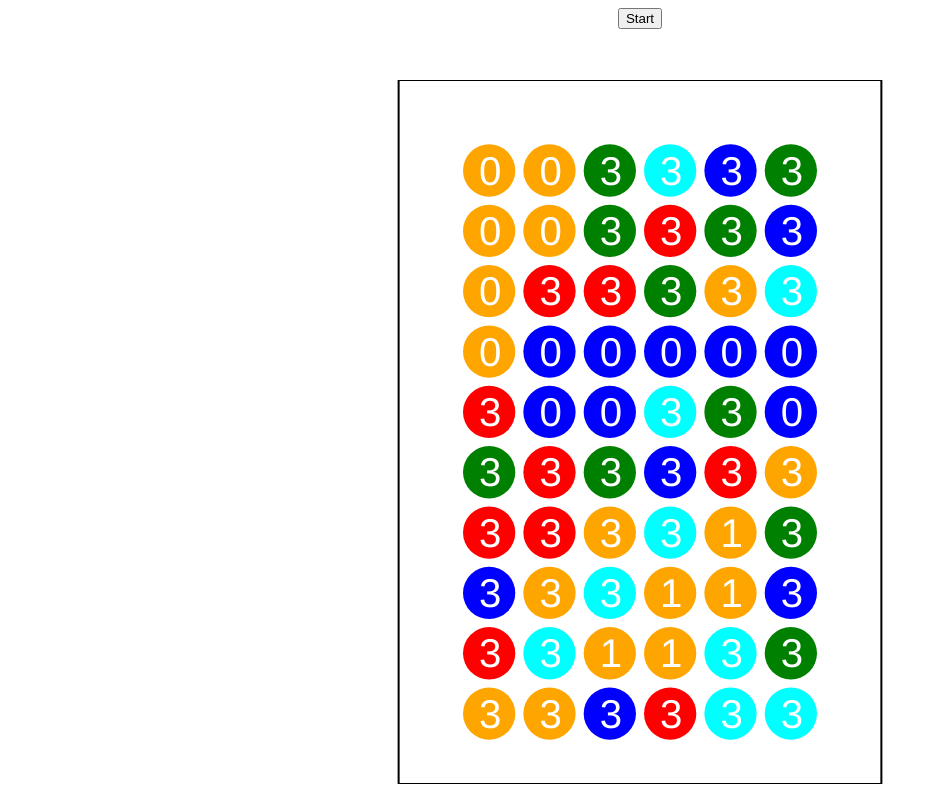
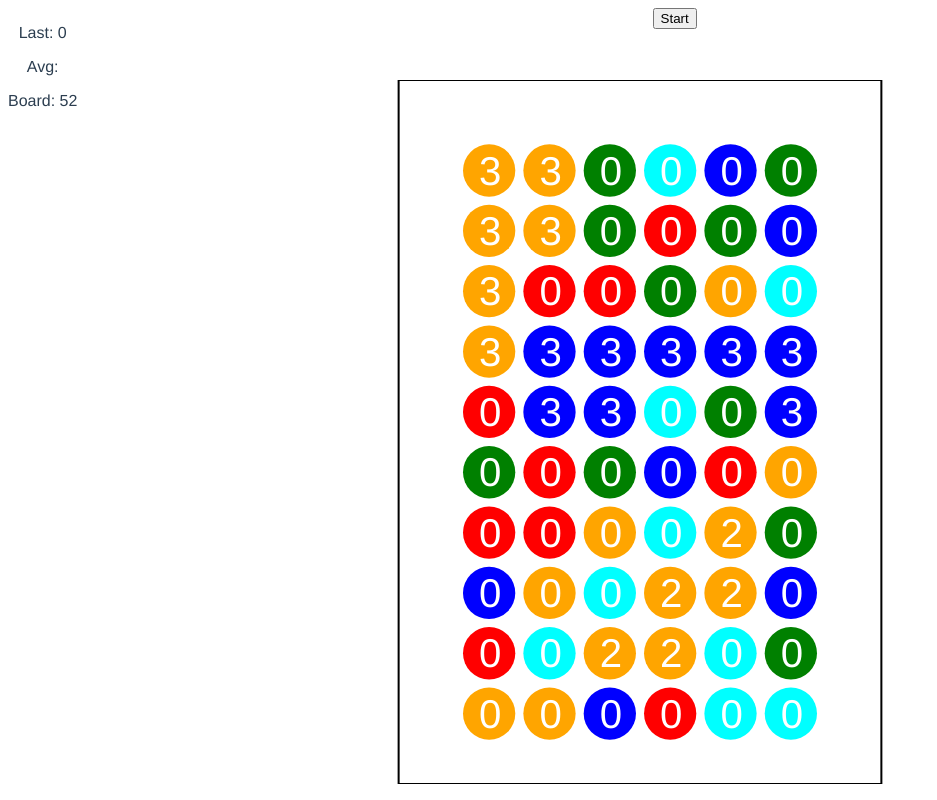
Before and after one commit to PumpkinPirate/puzzles, a Vue app: page /cooling in a window 1280 px wide. Both pictures are taken after a click on the button "Start". Shown: the whole page, without its empty margins (0-937 px from the left). Built offline with nearby package versions, Linux system fonts and the light colour scheme.

Commit message:
Scoring and arbitrary rotation

```diff
--- a/src/components/cooling/Board.vue
+++ b/src/components/cooling/Board.vue
@@ -1,22 +1,27 @@
 <template>
     <button @click.stop="start">Start</button>
+    <div class="score-box">
+        <p>Last: {{ game.lastScore }}</p>
+        <p>Avg: {{ game.averageScore }}</p>
+        <p>Board: {{ game.boardScore() }}</p>
+      </div>
     <div class="wrapper">
       <svg class="puzzle-board cooling-board"
           ref="svg"
           viewBox="0 0 24 35"
           preserveAspectRatio="xMidYMid meet"
-          :cursor="game.active_piece?'none':'auto'"
-          @contextmenu.prevent=""
           @mouseleave="cancelChain()">
 
           <rect x="0" y="0" width="24" height="35" fill="none" stroke="black" stroke-width="0.1" />
 
-
-          <g v-for="{i, j, piece} of pieces()" :key="piece.id" class="piece-container" :data-id="piece.id"
-              :style="`transform: translate(${4.5 + 3*j}px, ${4.5 + 3*i}px)`">
-            <Piece :piece="piece" :active="findInChain(i, j) >= 0" :first="findInChain(i, j) == 0"
-                    @click="startChain(i,j)"
-                    @mouseenter="continueChain(i,j)" />
+          <g v-for="{i, j, piece} of pieces()" :key="piece.id" class="piece-container">
+            <Cell :active="findInChain(i, j) >= 0" :first="findInChain(i, j) == 0"
+                :style="cellTransformStyle(i, j)"
+                @click="clickPiece(i, j)"
+                @mouseenter="mouseoverPiece(i, j)" />
+            <Piece :piece="piece"
+                   style="transition: transform 0.5s;"
+                   :style="cellTransformStyle(i, j)"/>
           </g>
 
       </svg>
@@ -28,11 +33,12 @@ import { reactive, ref } from 'vue'
 import _ from 'lodash'
 import {CoolingGame} from '/src/cooling/game.js'
 import Piece from './Piece.vue'
+import Cell from './Cell.vue'
 import { routerViewLocationKey } from 'vue-router';
 
 let game = reactive(new CoolingGame())
-let dragging = ref(false)
 let chain = ref([])
+let rotation =ref(null)
 
 function start() {
   game.start()
@@ -40,49 +46,84 @@ function start() {
 
 function pieces() {
   let pieces = []
-  game.board.forEach((row, i) => row.forEach((piece, j) => {
-    pieces.push({i,j, piece})}
-  ))
+  if (!game.board.length) {
+    return pieces
+  }
+  for (const i of _.range(game.height)) {
+    for (const j of _.range(game.width)) {
+      pieces.push({i,j, piece: game.pieceAt([i,j], chain.value, rotation.value)})
+    }
+  }
   return _.sortBy(pieces, ({piece}) => piece.id)
-}
-
-function startChain(i,j) {
-  if (dragging.value) {
-    cancelChain()
-  }
-  else {
-    dragging.value = true
-    chain.value = [[i,j]]
-  }
 }
 
 function findInChain(i, j) {
   return chain.value.findIndex(([ci,cj]) => ci == i && cj == j)
 }
 
+function cellTransformStyle(i, j) {
+  return `transform: translate(${4.5 + 3*j}px, ${4.5 + 3*i}px)`
+}
+
+function clickPiece(i, j) {
+  let chainIndex = findInChain(i, j)
+  if (rotation.value && chainIndex >= 0) {
+    doRotation()
+  }
+  else if (chain.value.length) {
+    cancelChain()
+  }
+  else {
+    startChain(i,j)
+  }
+}
+
+function mouseoverPiece(i, j) {
+  if (rotation.value !== null) {
+    setRotation(i, j)
+  }
+  else if (findInChain(i, j) == 0 && chain.value.length > 2) {
+    finishChain()
+  }
+  else if (chain.value.length) {
+    continueChain(i, j)
+  }
+}
+
+function startChain(i,j) {
+  chain.value = [[i,j]]
+}
+
 function continueChain(i, j) {
-  if (dragging.value) {
-    var location = findInChain(i, j)
-    if (location == 0) {
-      finishChain()
-    }
-    else if (location > 0) {
-      chain.value.splice(location+1)
+    var chainIndex = findInChain(i, j)
+    if (chainIndex >= 0) {
+      chain.value.splice(chainIndex+1)
     }
     else {
       chain.value.push([i,j])
     }
-  }
 }
 
 function finishChain() {
-  game.rotateChain(chain.value)
+  rotation.value = 0
+}
+
+function setRotation(i, j) {
+  var chainIndex = findInChain(i, j)
+  if (chainIndex >= 0) {
+    rotation.value = chainIndex
+  }
+
+}
+
+function doRotation() {
+  game.rotateChain(chain.value, rotation.value)
   cancelChain()
 }
 
 function cancelChain() {
-  dragging.value = false
   chain.value = []
+  rotation.value = null
 }
 </script>
 
@@ -95,13 +136,11 @@ function cancelChain() {
     right: 1em;
     bottom: 1em;
 }
-
+.score-box{
+    float: left;
+}
 .puzzle-board {
     width: 100%;
     height: 100%;
 }
-
-.piece-container{
-  transition: transform 0.5s;
-}
 </style>
--- /dev/null
+++ b/src/components/cooling/Cell.vue
@@ -0,0 +1,27 @@
+<template>
+    <g pointer-events="all">
+        <rect x="-1.4" y="-1.4" width="2.8" height="2.8" :stroke="stroke()" stroke-width="0.2" fill="none" />
+    </g>
+</template>
+
+<script setup>
+const props = defineProps({
+    active: Boolean,
+    first: Boolean,
+})
+
+function stroke() {
+    if (props.first) {
+        return "black"
+    }
+    else if (props.active) {
+        return "silver"
+    }
+    else {
+        return "none"
+    }
+}
+</script>
+
+<style scoped>
+</style>
--- a/src/components/cooling/Piece.vue
+++ b/src/components/cooling/Piece.vue
@@ -1,16 +1,13 @@
 <template>
-    <g pointer-events="all">
+    <g pointer-events="none">
         <circle cx="0" cy="0" r="1.3" :fill="fill()" />
-        <rect x="-1.4" y="-1.4" width="2.8" height="2.8" :stroke="stroke()" stroke-width="0.2" fill="none" />
-        <text x="-0.5" y="0.7" fill="white">{{piece.heat}}</text>
+        <text x="-0.5" y="0.7" fill="white">{{piece.score()}}</text>
     </g>
 </template>
 
 <script setup>
 const props = defineProps({
     piece: Object,
-    active: Boolean,
-    first: Boolean,
 })
 
 function fill() {
@@ -22,18 +19,6 @@ function fill() {
         'E': 'cyan',
     }[props.piece.kind]
 }
-
-function stroke() {
-    if (props.first) {
-        return "black"
-    }
-    else if (props.active) {
-        return "silver"
-    }
-    else {
-        return "none"
-    }
-}
 </script>
 
 <style scoped>
--- a/src/components/pentomino/Piece.vue
+++ b/src/components/pentomino/Piece.vue
@@ -3,7 +3,6 @@
         <Shape :shape="piece.shape" fill="brown" stroke="black" stroke-width="0.2">
             <slot />
         </Shape>
-
     </g>
 </template>
 
--- a/src/components/pentomino/Shape.vue
+++ b/src/components/pentomino/Shape.vue
@@ -1,5 +1,5 @@
 <template>
-    <g class="shape" pointer-events="all">
+    <g class="shape">
         <polygon v-for="path, i in outline" :points="path" :key="i" v-bind="$attrs">
             <slot />
         </polygon>
--- a/src/cooling/game.js
+++ b/src/cooling/game.js
@@ -7,15 +7,15 @@ let _locTable = []
 function loc(u, v) {
     // Return a canonical reference to the array [u, v] so that locations can be
     // compared for equality and used in sets.
-    console.log(`Loc ${u} ${v}`)
+    //console.log(`Loc ${u} ${v}`)
     for (const i of _.range(_locTable.length, u+1, 1)) {
         _locTable[i] = []
-        console.log(`Row ${i}`)
+        //console.log(`Row ${i}`)
     }
 
     for (const i of _.range(_locTable[u].length, v+1, 1)) {
         _locTable[u][i] = [u, i]
-        console.log(`Cell ${u} ${i}`)
+        //console.log(`Cell ${u} ${i}`)
     }
 
     return _locTable[u][v]
@@ -26,15 +26,17 @@ export class CoolingGame {
         this.width = 6
         this.height = 10
         this.maxGroup = 6
-        this.score = 0
-        this.combo = 0
+        this.scoreDecay = 0.5
+
+        this.lastScore = 0
+        this.averageScore = null
+        this.messages = []
         this.board = []
-        this.messages = []
     }
 
     start() {
-        this.score = 0
-        this.combo = 0
+        this.lastScore = 0
+        this.averageScore = null
         this.messages = []
 
         this.fillBoard()
@@ -52,17 +54,16 @@ export class CoolingGame {
         this.coolBoard()
     }
 
-    rotateChain(chain) {
+    boardScore() {
+        return _.sumBy(this.board, row => _.sumBy(row, piece => piece.score()))
+    }
+
+    rotateChain(chain, rotation) {
         //TODO: Verify chain is valid
-        let [u0, v0] = chain[0]
-        let next_piece = this.board[u0][v0]
-        for (let i of _.range(1, chain.length)) {
-            let [u, v] = chain[i]
-            let last_piece = next_piece
-            next_piece = this.board[u][v]
-            this.board[u][v] = last_piece
+        let chainPieces = chain.map(([u,v]) => ({u, v, piece: this.pieceAt([u,v], chain, rotation)}))
+        for (const {u, v, piece} of chainPieces) {
+            this.board[u][v] = piece
         }
-        this.board[u0][v0] = next_piece
 
         this.coolBoard()
         this.newRow()
@@ -86,8 +87,17 @@ export class CoolingGame {
         return neighbors
     }
 
-    pieceAt([i,j]) {
-        return this.board[i][j]
+    pieceAt([u,v], chain=[], rotation=0) {
+        chain = chain.map(([u1,v1]) => loc(u1,v1))
+        let l = loc(u,v)
+        let i = chain.indexOf(l)
+        if (i == -1 || !rotation) {
+            return this.board[u][v]
+        }
+
+        let l2 = chain.at((i - rotation) % chain.length)
+        let [u2, v2] = l2
+        return this.board[u2][v2]
     }
 
     coolBoard() {
@@ -133,10 +143,20 @@ export class CoolingGame {
     }
 
     newRow() {
-        this.board.shift()
+        this.score(this.board.shift())
         this.board.push(_.map(
             _.range(this.width),
             () => CoolingPiece.random()
         ))
     }
+
+    score(row) {
+        this.lastScore = _.sumBy(row, piece => piece.score())
+        if (this.averageScore === null) {
+            this.averageScore = this.lastScore
+        }
+        else {
+            this.averageScore = this.averageScore * (1-this.scoreDecay) + this.lastScore * this.scoreDecay
+        }
+    }
 }
--- a/src/cooling/piece.js
+++ b/src/cooling/piece.js
@@ -9,6 +9,10 @@ export class CoolingPiece {
         this.heat = heat
     }
 
+    score() {
+        return 3 - this.heat
+    }
+
     static random() {
 
         return new CoolingPiece(_.sample(pieceKinds), 3)
```
